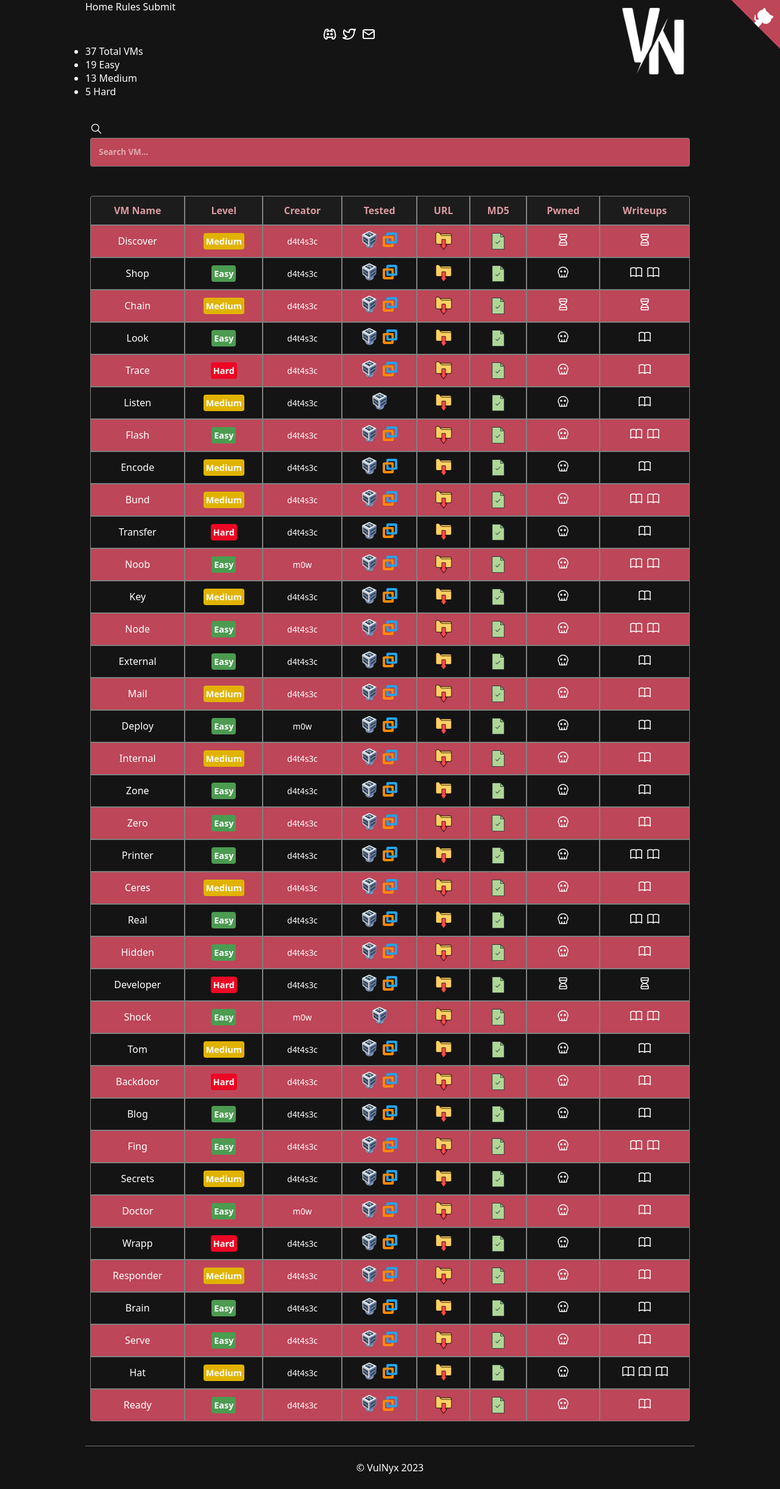
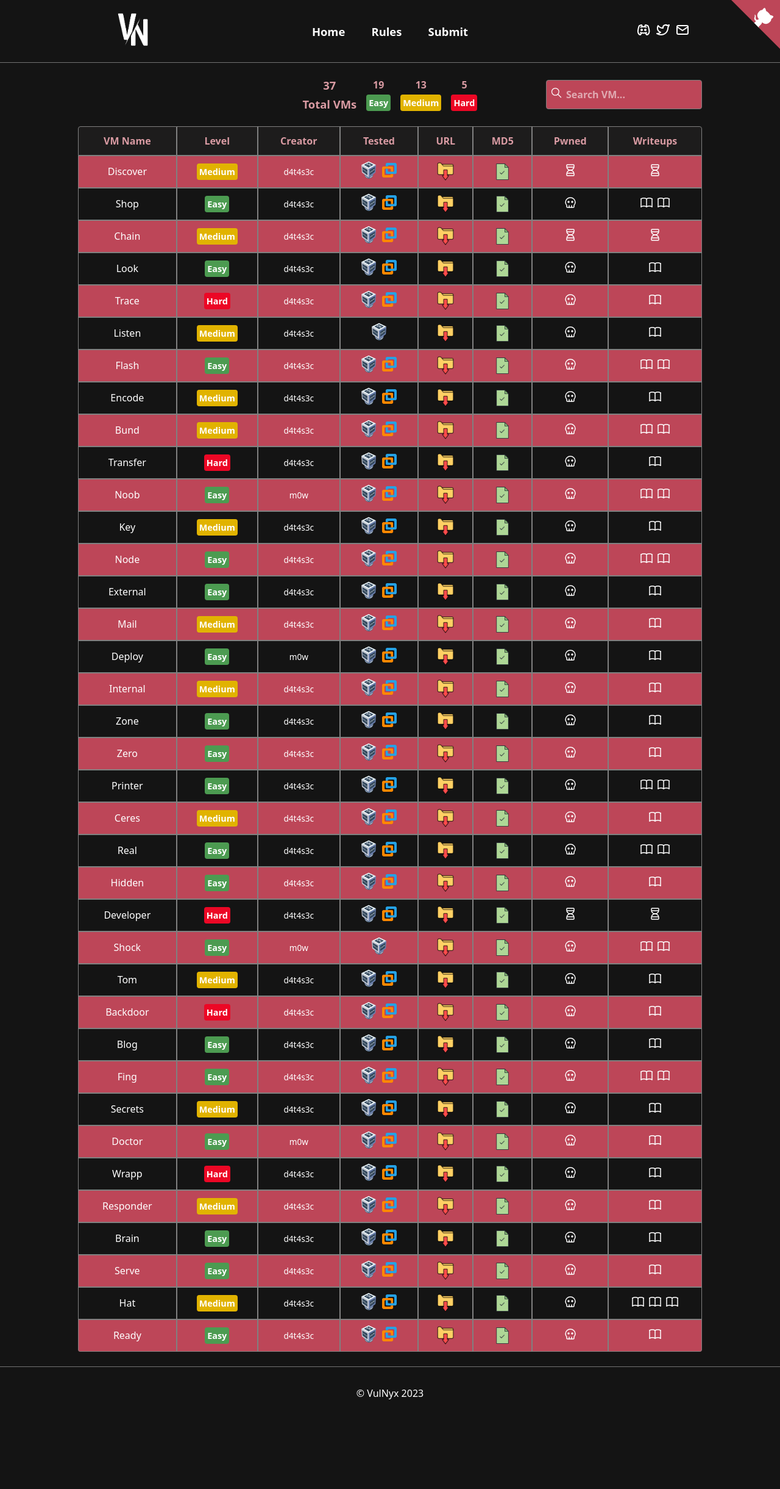
Before and after one commit to VulNyx/vulnyx, a Jekyll site: the page built from index.md, in a window 1280 px wide. Shown: the whole page at 61% size. Built offline with Jekyll 4.4.1, drawn with Linux system fonts in a browser that asks for light colours; after the commit the page ends 2327 px from its top, so only the background shows below that.

Commit message:
style: udpate changes

```diff
--- a/assets/style.scss
+++ b/assets/style.scss
@@ -9,9 +9,6 @@ $row: #1f1414;
 $even-row: #b65261;
 $hover-color: #86d6fc;
 $white: #ffffff;
-$column-width: 1000px;
-$grace-space: 200px;
-$layout-break: "(min-width: #{$column-width + $grace-space})";
 
 * {
   box-sizing: border-box;
@@ -34,13 +31,11 @@ code {
 
 pre {
   background: $red;
-  padding: 1em;
-  overflow-x: auto;
+  border-radius: 0.5rem;
+}
 
-  code {
-    padding: 0;
-    border-radius: 0;
-  }
+.highlight {
+  padding: 1rem;
 }
 
 a,
@@ -58,15 +53,44 @@ a strong {
   color: $red;
 }
 
-#title {
+header {
+  display: grid;
+  grid-template-columns: 1fr 1fr 1fr;
+  gap: 1rem;
   padding: 1rem;
-  margin: 0;
+  border-bottom: 1px solid #727272;
+}
+
+.navbar {
+  display: flex;
+  align-items: center;
+  justify-content: center;
+  gap: 1rem;
+}
+
+.navbar a {
+  font-weight: bold;
+  border-radius: 0.5rem;
+  font-size: 1.15rem;
+  padding: 0.85rem;
+}
+
+.navbar a:hover {
+  color: inherit;
+  background-color: rgb(75, 85, 99);
+}
+
+.project-info {
+  display: flex;
+  align-items: center;
+  justify-content: center;
+  gap: 1.5rem;
 }
 
 .github-buttons {
-  display: inline-block;
-  margin-left: 10px;
-
+  display: flex;
+  align-items: center;
+  justify-content: center;
 }
 
 a.github-button {
@@ -78,8 +102,10 @@ h2 {
   margin-bottom: 1rem;
 }
 
-p {
-  margin: 1rem 0;
+p,
+#submit-rules,
+#pull-request-optional {
+  margin: 1rem;
 }
 
 h2 + ul,
@@ -91,15 +117,20 @@ p + ol {
 h2 + ul li,
 p + ol li {
   padding: 0.25rem 0;
+  line-height: 1.5rem;
 }
 
 .container {
-  display: grid;
-  grid-template-columns: 0.8fr 0.2fr;
+  width: 100%;
+  display: flex;
+  align-items: center;
+  justify-content: center;
   border-bottom: 1px solid #727272;
 }
 
 #vm-state {
+  max-width: 85ch;
+  line-height: 1.5rem;
   padding: 1rem;
 }
 
@@ -110,21 +141,70 @@ p + ol li {
   padding: 2px 2px;
 }
 
-// binary list and search
+// binary list and
+main {
+  display: flex;
+  flex-direction: column;
+  align-items: center;
+  justify-content: center;
+}
+
+.wrapper {
+  width: 80vw;
+  margin-top: 1.5rem;
+}
+
+.wrapper article {
+  display: grid;
+  grid-template-columns: 1fr 1fr 1fr;
+}
+
+#total-vms, #total-vms + span {
+  font-size: 1.15rem;
+}
+
+.vm-stats li {
+  display: flex;
+  flex-direction: column;
+  align-items: center;
+  justify-content: center;
+  color: #d99ba3;
+  font-weight: bold;
+  gap: 0.35rem;
+}
+
+.vm-stats {
+  grid-column: 2/3;
+  list-style: none;
+  display: flex;
+  align-items: center;
+  justify-content: center;
+  gap: 1rem;
+}
 
 #bin-search-wrapper {
-  padding: 0.5rem;
-  margin: 2rem 0;
+  width: 100%;
+  display: flex;
+  align-items: center;
+  justify-content: end;
+  gap: 0.5rem;
+}
+
+.search-icon {
+  position: relative;
+  left: 35px;
 }
 
 #bin-search {
-  padding: 1em;
-  width: 100%;
+  width: 20vw;
+  padding: 0.75rem;
+  padding-left: 2rem;
   border-radius: 0.25em;
   border: 1px solid #808080;
   color: $white;
+  background-color: $red;
+  font-size: 1rem;
   font-weight: bold;
-  background-color: $red;
 }
 
 ::-webkit-input-placeholder {
@@ -157,8 +237,9 @@ td.vvm-wal {
 }
 
 #bin-table {
-  width: 100%;
-  padding: 0.5rem;
+  margin: auto;
+  width: 80vw;
+  padding: 1.5rem 0;
   border-collapse: separate;
   border-spacing: 0;
 }
@@ -244,10 +325,13 @@ td div {
 
 // other classes
 
+.logo-wrapper {
+  margin: auto;
+}
+
 .logo {
-  float: right;
-  width: 135px;
-  height: 135px;
+  width: 65px;
+  height: 65px;
 }
 
 .function-name {
@@ -259,7 +343,8 @@ td div {
 
 .boton-easy,
 .boton-medium,
-.boton-hard {
+.boton-hard,
+.badge {
   border-radius: 0.25rem;
   padding: 0.25rem;
   color: white;
@@ -267,15 +352,18 @@ td div {
   font-size: 0.9rem;
 }
 
-.boton-easy {
+.boton-easy,
+.easy {
   background-color: #4c9b51;
 }
 
-.boton-medium {
+.boton-medium,
+.medium {
   background-color: #e1b300;
 }
 
-.boton-hard {
+.boton-hard,
+.hard {
   background-color: #ec0725;
 }
 
@@ -322,7 +410,7 @@ td div {
   display: flex;
   gap: 0.5rem;
   align-items: center;
-  justify-content: center;
+  justify-content: start;
 }
 
 .media-links a:hover {
@@ -409,22 +497,10 @@ td div {
 footer {
   position: sticky;
   top: 100vh;
-  margin-top: 2rem;
-  padding: 0.5rem;
+  padding: 1rem;
   border-top: 1px solid #727272;
 }
 
 footer p {
   text-align: center;
 }
-
-@media #{$layout-break} {
-  body {
-    width: $column-width;
-    margin: auto;
-  }
-
-  p {
-    text-align: justify;
-  }
-}
```
